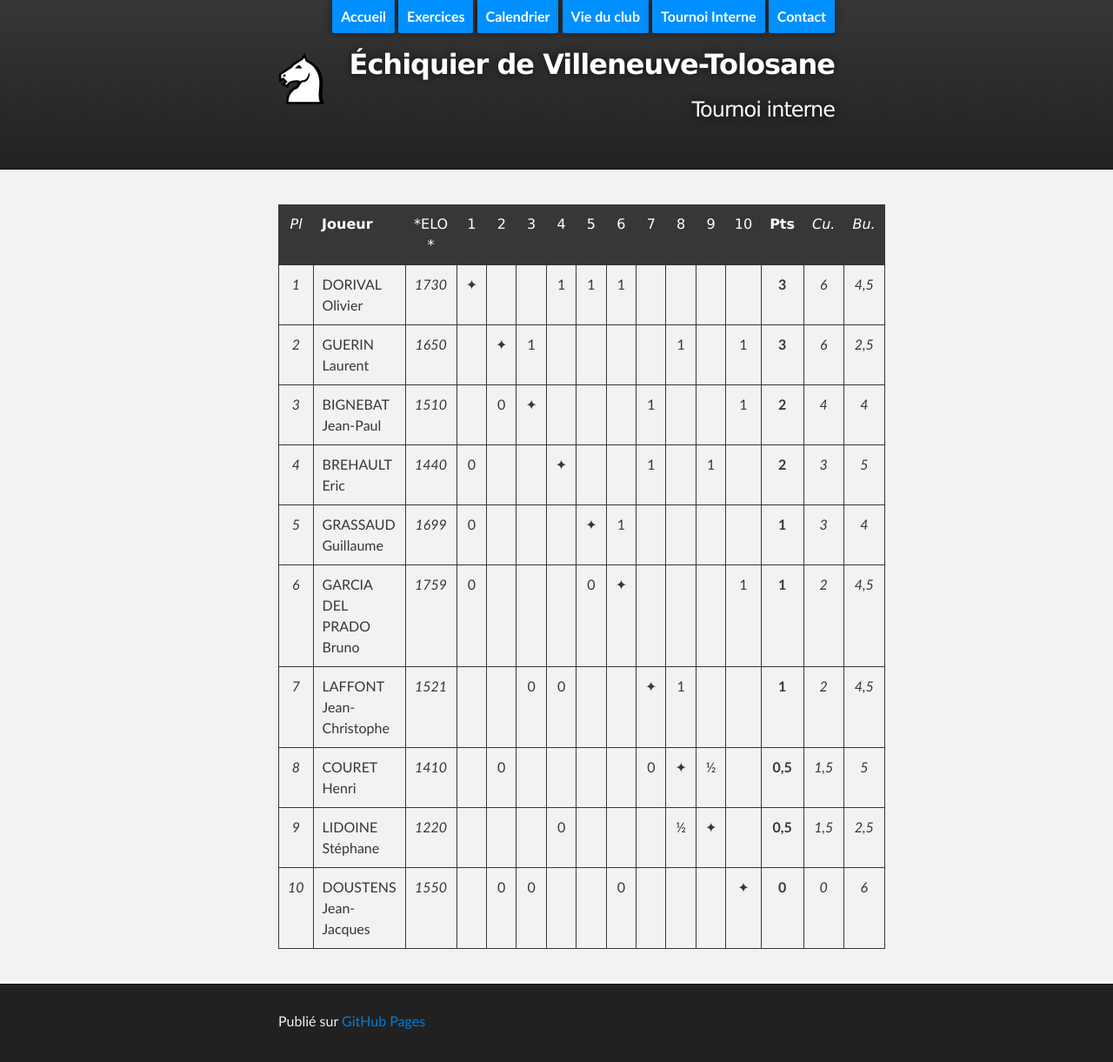
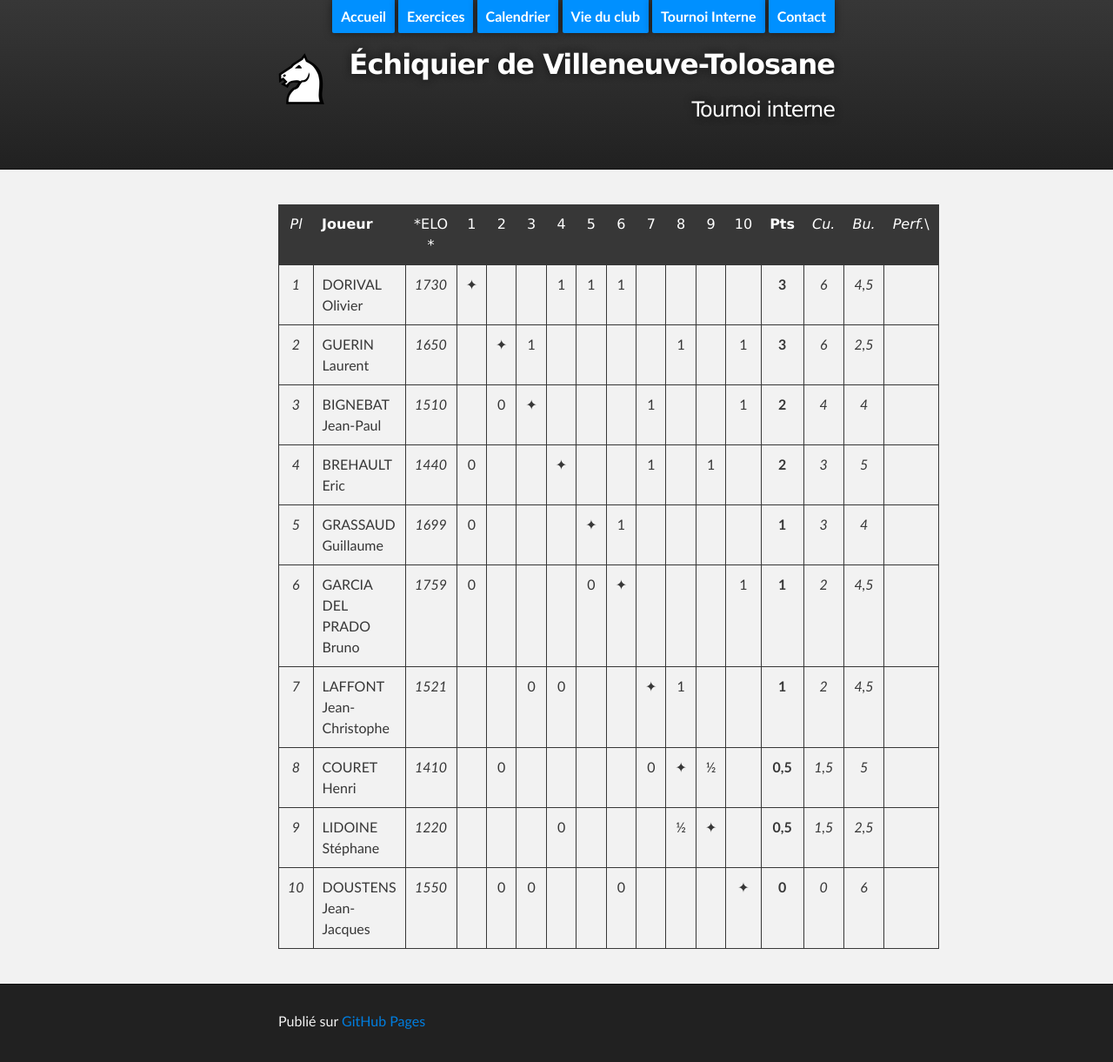
Before and after one commit to echiquier-villeneuve-tolosane/echiquier-villeneuve-tolosane.github.io, a Jekyll site: the page built from tournoiinterne.md, in a window 1280 px wide. Shown: the whole page at 87% size. Built offline with Jekyll 4.4.1, drawn with Linux system fonts in a browser that asks for light colours; nearby versions of some CDN libraries.

Commit message:
Updated tournoiinterne.md

```diff
--- a/tournoiinterne.md
+++ b/tournoiinterne.md
@@ -6,15 +6,15 @@
 ---
 
 
-|*Pl*|  **Joueur** |   *ELO *          |1 |2 |3 |4 |5 |6 |7 |8 |9 |10|**Pts**|*Cu.*|*Bu.*|
-|:-:|:------------------------ |:---------: |:-:|:-:|:-:|:-:|:-:|:-:|:-:|:-:|:-:|:-:|:-:|:-:|:-:|
-|*1*| DORIVAL Olivier         | *1730* |&#10022;| | |1|1|1| | | | |**3**|*6*|*4,5*|
-|*2*| GUERIN Laurent          | *1650* | |&#10022;|1| | | | |1| |1|**3**|*6*|*2,5*|
-|*3*| BIGNEBAT Jean-Paul      | *1510* | |0|&#10022;| | | |1| | |1|**2**|*4*|*4*|
-|*4*| BREHAULT Eric           | *1440* |0| | |&#10022;| | |1| |1| |**2**|*3*|*5*|
-|*5*| GRASSAUD Guillaume      | *1699* |0| | | |&#10022;|1| | | | |**1**|*3*|*4*|
-|*6*| GARCIA DEL PRADO Bruno  | *1759* |0| | | |0|&#10022;| | | |1|**1**|*2*|*4,5*|
-|*7*| LAFFONT Jean-Christophe | *1521* | | |0|0| | |&#10022;|1| | |**1**|*2*|*4,5*|
-|*8*| COURET Henri            | *1410* | |0| | | | |0|&#10022;|&#189;| |**0,5**|*1,5*|*5*|
-|*9*| LIDOINE Stéphane        | *1220* | | | |0| | | |&#189;|&#10022;| |**0,5**|*1,5*|*2,5*|
-|*10*| DOUSTENS Jean-Jacques  | *1550* | |0|0| | |0| | | |&#10022;|**0**|*0*|*6*|
+|*Pl*|  **Joueur** |   *ELO *          |1 |2 |3 |4 |5 |6 |7 |8 |9 |10|**Pts**|*Cu.*|*Bu.*|*Perf.*\
+|:-:|:------------------------ |:---------: |:-:|:-:|:-:|:-:|:-:|:-:|:-:|:-:|:-:|:-:|:-:|:-:|:-:|:-:|
+|*1*| DORIVAL Olivier         | *1730* |&#10022;| | |1|1|1| | | | |**3**|*6*|*4,5*||
+|*2*| GUERIN Laurent          | *1650* | |&#10022;|1| | | | |1| |1|**3**|*6*|*2,5*||
+|*3*| BIGNEBAT Jean-Paul      | *1510* | |0|&#10022;| | | |1| | |1|**2**|*4*|*4*||
+|*4*| BREHAULT Eric           | *1440* |0| | |&#10022;| | |1| |1| |**2**|*3*|*5*||
+|*5*| GRASSAUD Guillaume      | *1699* |0| | | |&#10022;|1| | | | |**1**|*3*|*4*||
+|*6*| GARCIA DEL PRADO Bruno  | *1759* |0| | | |0|&#10022;| | | |1|**1**|*2*|*4,5*||
+|*7*| LAFFONT Jean-Christophe | *1521* | | |0|0| | |&#10022;|1| | |**1**|*2*|*4,5*||
+|*8*| COURET Henri            | *1410* | |0| | | | |0|&#10022;|&#189;| |**0,5**|*1,5*|*5*||
+|*9*| LIDOINE Stéphane        | *1220* | | | |0| | | |&#189;|&#10022;| |**0,5**|*1,5*|*2,5*||
+|*10*| DOUSTENS Jean-Jacques  | *1550* | |0|0| | |0| | | |&#10022;|**0**|*0*|*6*||
```
